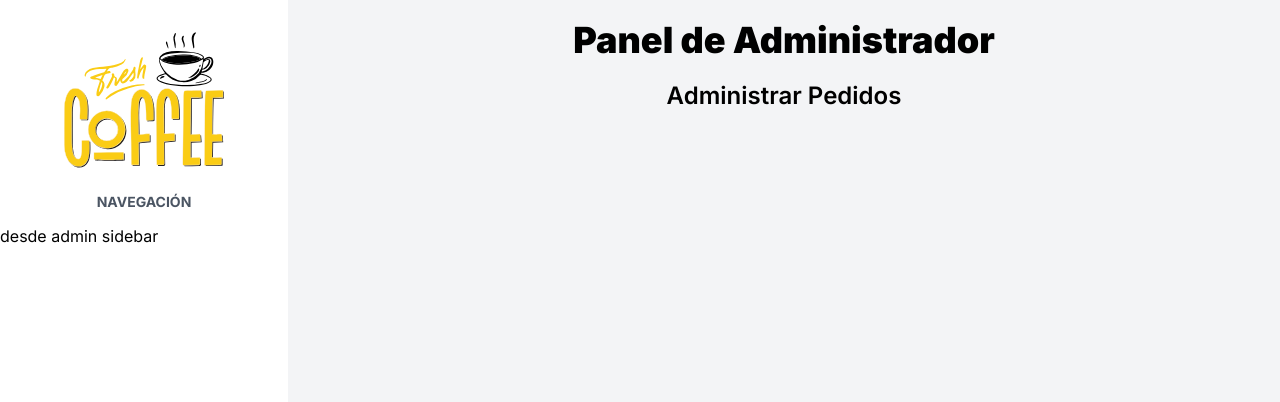
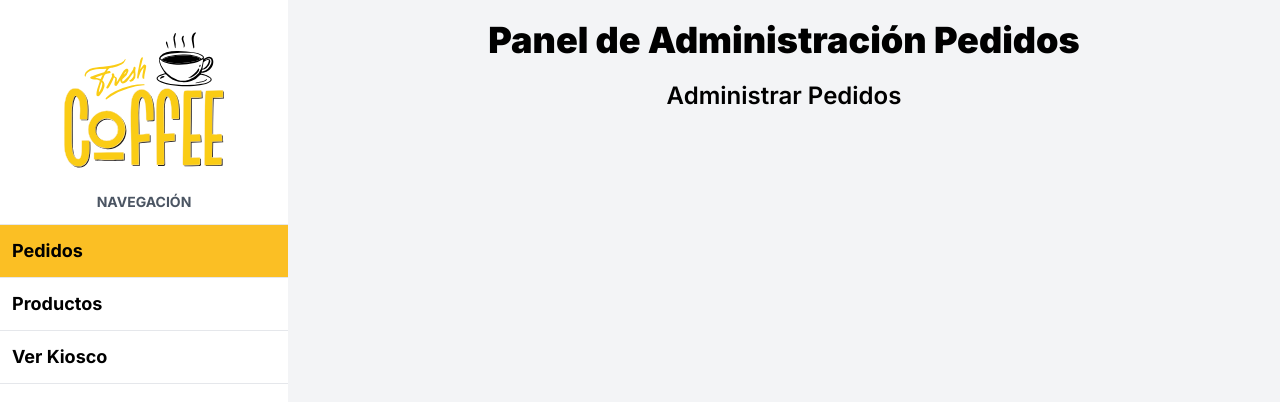
Before and after one commit to scherpablo/app-de-pedidos-next, a Next.js app: page /admin/orders in a window 1280 px wide. Shown: the top 402 px of the page. Built offline with nearby package versions, Linux system fonts and the light colour scheme.

Commit message:
finishing routes admin panel

```diff
--- a/app/admin/orders/page.tsx
+++ b/app/admin/orders/page.tsx
@@ -4,7 +4,7 @@
 const OrderPage = () => {
   return (
     <>
-      <Title>Panel de Administrador</Title>
+      <Title>Panel de Administración Pedidos</Title>
       <Heading>Administrar Pedidos</Heading>
     </>
   );
--- /dev/null
+++ b/app/admin/products/page.tsx
@@ -0,0 +1,12 @@
+import Heading from "@/components/ui/Heading";
+import Title from "@/components/ui/Title";
+
+const ProductsPage = () => {
+  return (
+    <>
+      <Title>Panel de Administración Productos</Title>
+      <Heading>Adminstrar Productos</Heading>
+    </>
+  );
+};
+export default ProductsPage;
--- a/app/products/page.tsx
+++ /dev/null
@@ -1,6 +0,0 @@
-const ProductsPage = () => {
-  return (
-    <h1>ProductsPage</h1>
-  )
-}
-export default ProductsPage
--- /dev/null
+++ b/components/admin/AdminRoute.tsx
@@ -0,0 +1,31 @@
+"use client"
+
+import Link from "next/link";
+import { usePathname } from "next/navigation";
+
+type AdminRouteProps = {
+  link: {
+    url: string;
+    text: string;
+    blank: boolean;
+  };
+};
+
+const AdminRoute = ({ link }: AdminRouteProps) => {
+const pathName = usePathname();
+const isActivate = pathName.startsWith(link.url)
+
+  return (
+    <>
+      <Link
+        href={link.url}
+        className={ `${isActivate ? 'bg-amber-400' : ""} font-bold text-lg border-t border-gary-200 p-3 last-of-type:border-b` }
+        target={link.blank ? "_blank" : ""}
+      >
+        {link.text}
+      </Link>
+    </>
+  );
+};
+
+export default AdminRoute;
--- a/components/admin/AdminSidebar.tsx
+++ b/components/admin/AdminSidebar.tsx
@@ -1,7 +1,8 @@
 import Logo from "../ui/Logo";
+import AdminRoute from "./AdminRoute";
 
 const adminNavigation = [
-  { url: "/admin/orders", text: "Pedídos", blank: false },
+  { url: "/admin/orders", text: "Pedidos", blank: false },
   { url: "/admin/products", text: "Productos", blank: false },
   { url: "/order/cafes", text: "Ver Kiosco", blank: true },
 ];
@@ -15,7 +16,12 @@
           Navegación
         </p>
         <nav className="flex flex-col">
-          <h1>desde admin sidebar</h1>
+          { adminNavigation.map(link => (
+            <AdminRoute
+            key={link.url}
+            link={link}
+            />
+          )) }
         </nav>
       </div>
     </>
```
Also changed, not shown: app/admin/products/new/page.tsx (renamed from app/products/new/page.tsx).
